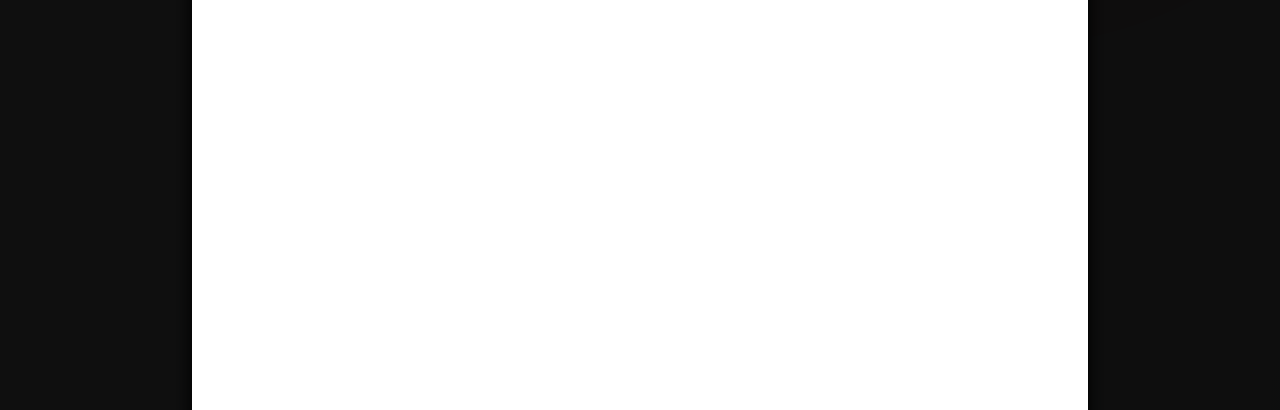
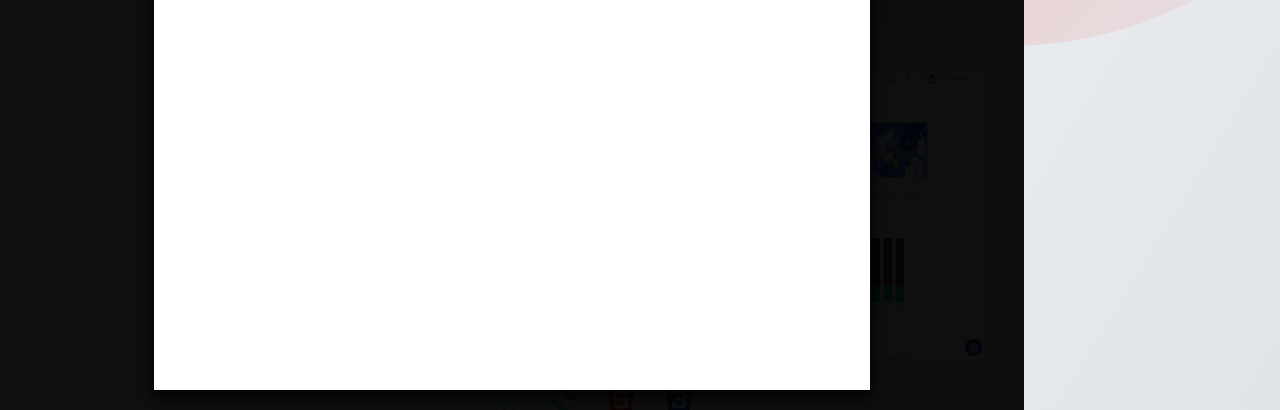
Before and after one commit to Boyan67/portfolio2, a React (Create React App) app: page / in a window 1280 px wide. Both pictures are taken after a click on the button 640 px from the left and 1080 px from the top of the page. Shown: the part 866-1276 px from the top of the page. Built offline with nearby package versions, Linux system fonts and the light colour scheme.

Commit message:
attempt to fix

```diff
--- a/src/App.js
+++ b/src/App.js
@@ -69,15 +69,15 @@ function App() {
             <p className={"text-gray-800"}>PROJECTS</p>
             <p className={"text-main-100"}>//</p>
           </div>
-          <div className={"flex flex-row flex-wrap justify-around w-[100%] lg:w-[75%] self-center"}>
+          <div className={"flex flex-row flex-wrap justify-around w-[100%] lg:w-[75%] self-center "}>
             {projects.map((project) => (
-                <div>
+                <div className={""}>
                   {open ? <Popup title={title} info={info} link={link} project={projectNum} closePopup={() => setOpen(false)} /> : null}
                   <button onClick={() => openPopup(project.title, project.type, project.link, project.num)}>
                     <img
                         src={project.image}
                         alt="Placeholder img"
-                        className={"md:w-[600px] w-full  hover:scale-[1.03] hover:shadow-xl ease-in-out duration-300 shadow"}/>
+                        className={"md:w-[600px] w-[66.5%] ml-24 hover:scale-[1.03] hover:shadow-xl ease-in-out duration-300 shadow"}/>
                   </button>
                   <ProjectCard
                       skills={project.skills}
--- a/src/index.css
+++ b/src/index.css
@@ -54,8 +54,8 @@ body{
 
 .popup-container {
   position: fixed;
-  width: 100%;
-  height: 100%;
+  width: 80%;
+  height: 80%;
   top: 0;
   left: 0;
   right: 0;
```
